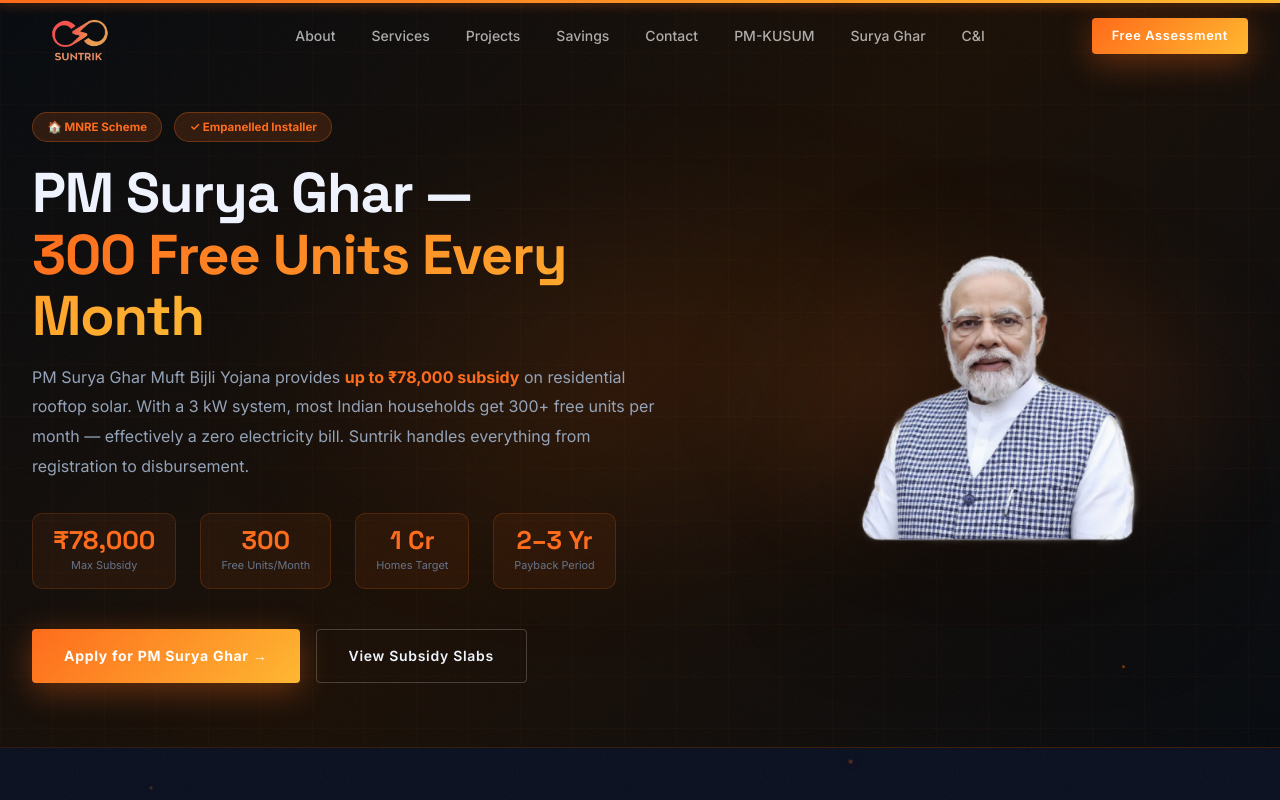
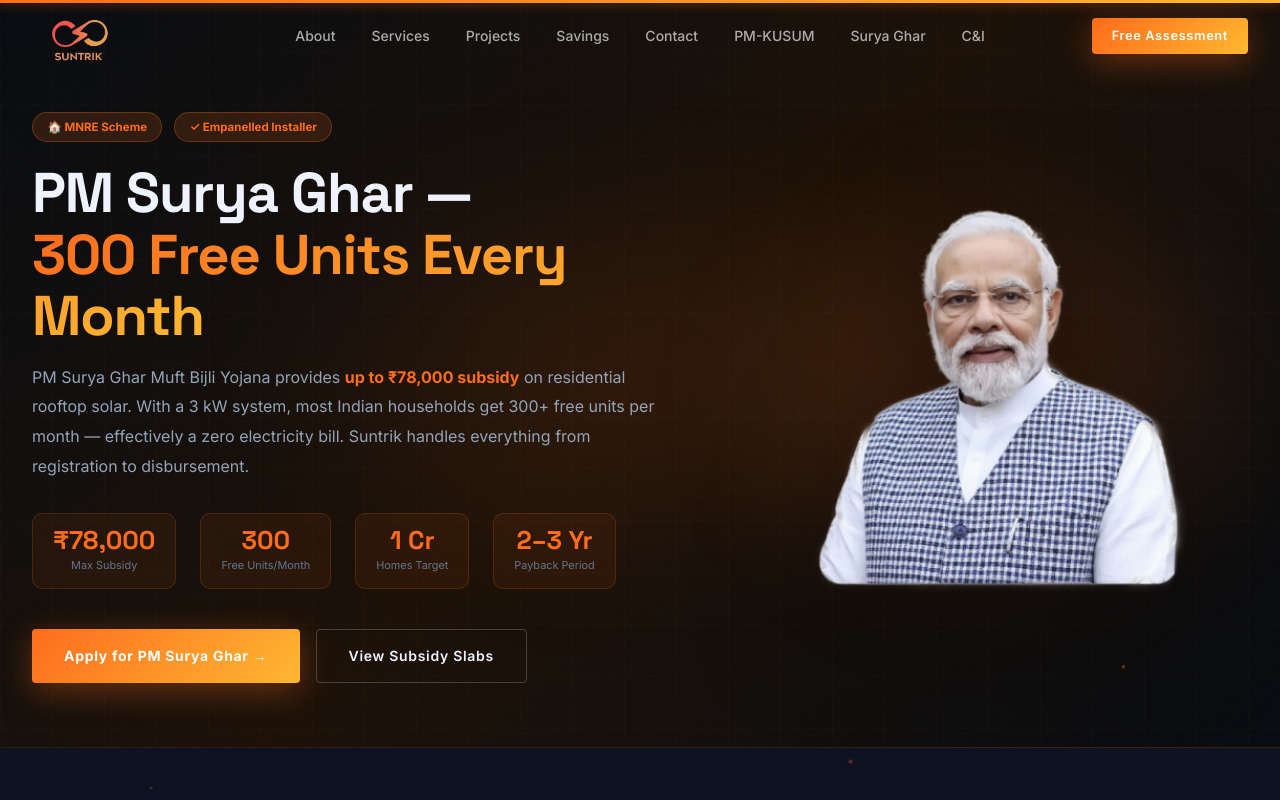
Before and after one commit to chirag-bansal07/suntrik-website, a React (Vite) app: page /schemes/surya-ghar in a window 1280 px wide. Shown: the top 800 px of the page. Built offline with nearby package versions, Linux system fonts and the light colour scheme.

Commit message:
style: enlarge PM Modi hero portrait and right-align it on both scheme pages
Co-Authored-By: Claude Opus 4.8 <noreply@anthropic.com>

```diff
--- a/src/pages/KusumPage.jsx
+++ b/src/pages/KusumPage.jsx
@@ -82,10 +82,10 @@ export default function KusumPage() {
             </div>
 
             {/* PM portrait */}
-            <div className="kusum-hero-portrait" style={{ position: 'relative', display: 'flex', justifyContent: 'center' }}>
-              <div style={{ position: 'absolute', inset: '-10%', background: 'radial-gradient(ellipse, rgba(16,185,129,0.18) 0%, transparent 68%)', filter: 'blur(40px)', pointerEvents: 'none' }} />
+            <div className="kusum-hero-portrait" style={{ position: 'relative', display: 'flex', justifyContent: 'flex-end' }}>
+              <div style={{ position: 'absolute', inset: '-12%', background: 'radial-gradient(ellipse, rgba(16,185,129,0.2) 0%, transparent 68%)', filter: 'blur(45px)', pointerEvents: 'none' }} />
               <img src="/pm-modi.png" alt="Hon'ble Prime Minister Shri Narendra Modi" loading="eager"
-                style={{ position: 'relative', width: '100%', maxWidth: 380, height: 'auto', filter: 'drop-shadow(0 30px 60px rgba(0,0,0,0.55))' }} />
+                style={{ position: 'relative', width: '100%', maxWidth: 500, height: 'auto', filter: 'drop-shadow(0 30px 60px rgba(0,0,0,0.55))' }} />
             </div>
           </div>
         </div>
--- a/src/pages/SuryaGharPage.jsx
+++ b/src/pages/SuryaGharPage.jsx
@@ -79,10 +79,10 @@ export default function SuryaGharPage() {
             </div>
 
             {/* PM portrait */}
-            <div className="sg-hero-portrait" style={{ position: 'relative', display: 'flex', justifyContent: 'center' }}>
-              <div style={{ position: 'absolute', inset: '-10%', background: 'radial-gradient(ellipse, rgba(255,107,26,0.18) 0%, transparent 68%)', filter: 'blur(40px)', pointerEvents: 'none' }} />
+            <div className="sg-hero-portrait" style={{ position: 'relative', display: 'flex', justifyContent: 'flex-end' }}>
+              <div style={{ position: 'absolute', inset: '-12%', background: 'radial-gradient(ellipse, rgba(255,107,26,0.2) 0%, transparent 68%)', filter: 'blur(45px)', pointerEvents: 'none' }} />
               <img src="/pm-modi.png" alt="Hon'ble Prime Minister Shri Narendra Modi" loading="eager"
-                style={{ position: 'relative', width: '100%', maxWidth: 380, height: 'auto', filter: 'drop-shadow(0 30px 60px rgba(0,0,0,0.55))' }} />
+                style={{ position: 'relative', width: '100%', maxWidth: 500, height: 'auto', filter: 'drop-shadow(0 30px 60px rgba(0,0,0,0.55))' }} />
             </div>
           </div>
         </div>
```
